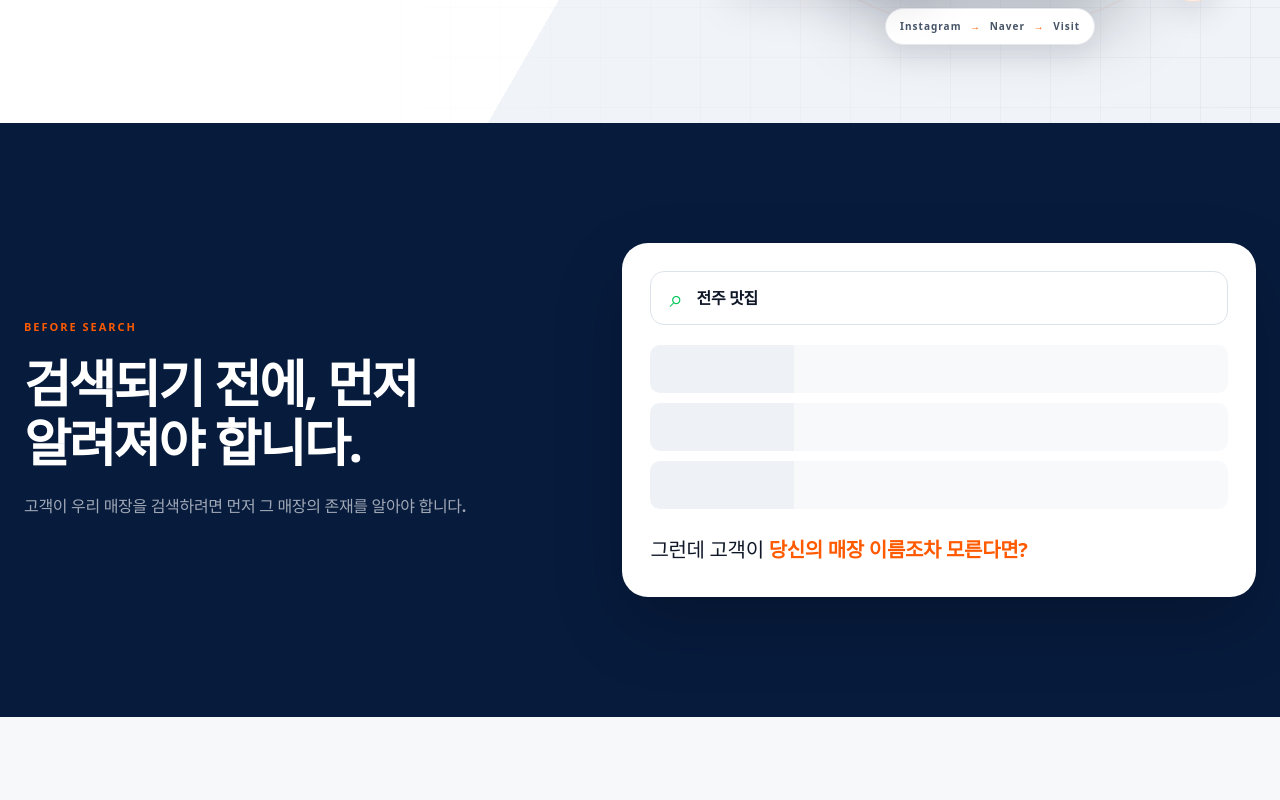
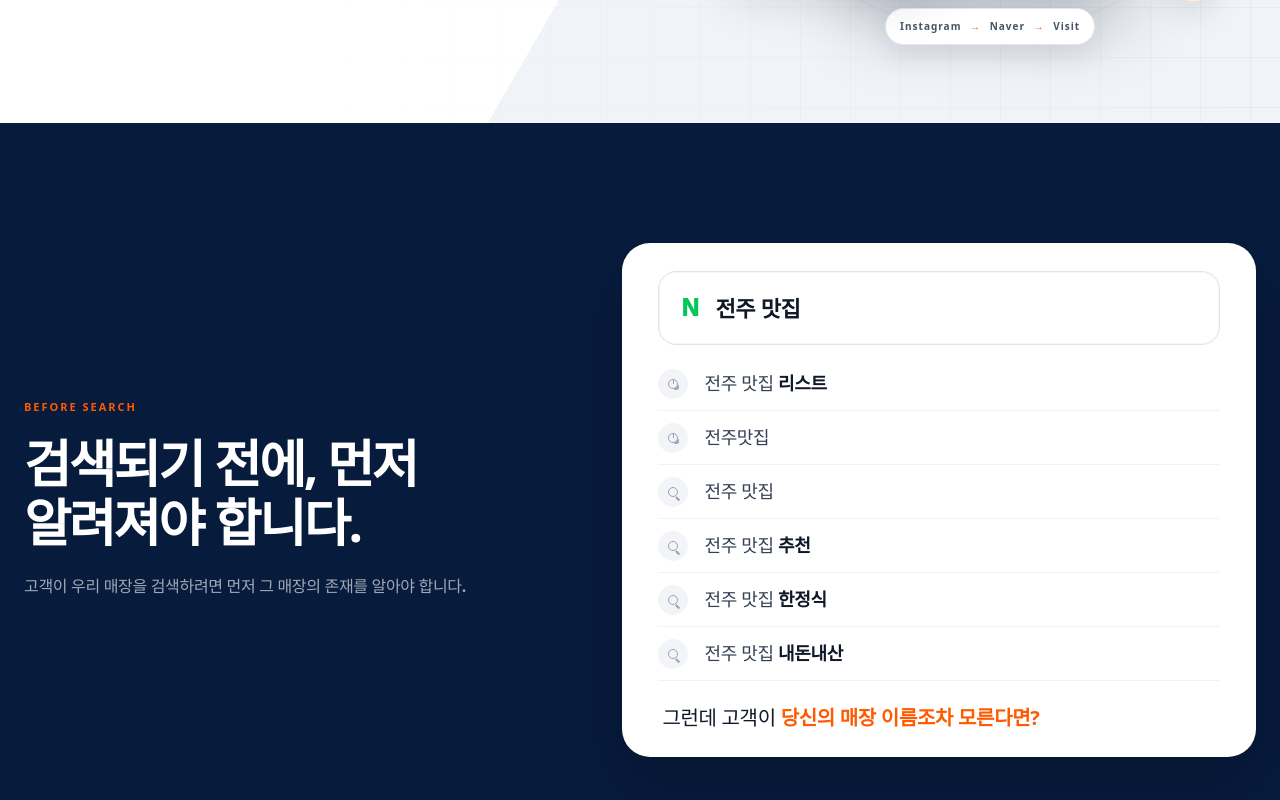
Before and after one commit to sangil92/donghaeng_company, a Next.js app: page / in a window 1280 px wide. Shown: the part 720-1520 px from the top of the page. Built offline with nearby package versions, Linux system fonts and the light colour scheme.

Commit message:
Update search card to Naver autocomplete style

```diff
--- a/app/polish.css
+++ b/app/polish.css
@@ -157,6 +157,102 @@
 .signal{
   bottom:0;
   box-shadow:0 10px 28px rgba(3,17,39,.08);
+}
+
+.search-card{
+  overflow:hidden;
+  padding:28px 36px 22px;
+  border-radius:28px;
+}
+
+.search-card .search-bar{
+  height:74px;
+  padding:0 22px;
+  gap:17px;
+  border-radius:18px;
+  background:#fff;
+  box-shadow:inset 0 0 0 1px rgba(228,231,236,.32);
+}
+
+.search-n-mark{
+  color:#03c75a;
+  font-family:Arial,sans-serif;
+  font-size:36px;
+  font-weight:950;
+  line-height:1;
+}
+
+.search-card .search-bar b{
+  color:#101828;
+  font-size:22px;
+  font-weight:850;
+}
+
+.search-suggestions{
+  margin-top:12px;
+}
+
+.search-suggestion{
+  display:flex;
+  align-items:center;
+  gap:16px;
+  min-height:54px;
+  border-bottom:1px solid #f0f2f4;
+  color:#344054;
+  font-size:18px;
+  line-height:1.4;
+}
+
+.search-suggestion strong{
+  color:#101828;
+  font-weight:900;
+}
+
+.suggestion-icon{
+  position:relative;
+  display:inline-flex;
+  flex:0 0 30px;
+  align-items:center;
+  justify-content:center;
+  width:30px;
+  height:30px;
+  border-radius:50%;
+  background:#f2f4f7;
+  color:#98a2b3;
+}
+
+.suggestion-icon::before{
+  content:"";
+  width:10px;
+  height:10px;
+  border:1.5px solid currentColor;
+  border-radius:50%;
+}
+
+.suggestion-icon-clock::after{
+  content:"";
+  position:absolute;
+  width:1.5px;
+  height:5px;
+  background:currentColor;
+  transform:translateY(-2px) rotate(0deg);
+  transform-origin:bottom center;
+}
+
+.suggestion-icon-clock::before{box-shadow:3px 3px 0 -2px currentColor}
+
+.suggestion-icon-search::after{
+  content:"";
+  position:absolute;
+  width:5px;
+  height:1.5px;
+  background:currentColor;
+  transform:translate(5px,5px) rotate(45deg);
+  transform-origin:left center;
+}
+
+.search-card > p{
+  margin:22px 4px 2px;
 }
 
 .proof-section{
@@ -484,6 +580,14 @@
   .search-cue small{font-size:8px}
   .search-cue strong{font-size:13px}
   .search-cue span{font-size:9px}
+  .search-card{padding:18px 16px 16px;border-radius:22px}
+  .search-card .search-bar{height:58px;padding:0 16px;gap:12px;border-radius:15px}
+  .search-n-mark{font-size:30px}
+  .search-card .search-bar b{font-size:19px}
+  .search-suggestions{margin-top:8px}
+  .search-suggestion{gap:12px;min-height:46px;font-size:15px}
+  .suggestion-icon{flex-basis:26px;width:26px;height:26px}
+  .search-card > p{margin:18px 2px 0;font-size:16px}
   .proof-section::before{width:430px;height:430px;top:-260px}
   .viral-target{height:430px;margin-top:12px}
   .viral-target::before{width:390px;height:390px}
--- a/components/ProblemSection.tsx
+++ b/components/ProblemSection.tsx
@@ -1,3 +1,13 @@
 import { SectionHeading } from "./SectionHeading";
 import { Reveal } from "./Reveal";
-export function ProblemSection(){return <section className="dark-section problem-section"><div className="shell"><SectionHeading dark eyebrow="BEFORE SEARCH" title="검색되기 전에, 먼저 알려져야 합니다." body="고객이 우리 매장을 검색하려면 먼저 그 매장의 존재를 알아야 합니다."/><Reveal className="search-card"><div className="search-bar"><span>⌕</span><b>전주 맛집</b></div><div className="search-results"><div/><div/><div/></div><p>그런데 고객이 <strong>당신의 매장 이름조차 모른다면?</strong></p></Reveal></div></section>}
+
+const searchSuggestions = [
+  { icon: "clock", content: <>전주 맛집 <strong>리스트</strong></> },
+  { icon: "clock", content: <>전주맛집</> },
+  { icon: "search", content: <>전주 맛집</> },
+  { icon: "search", content: <>전주 맛집 <strong>추천</strong></> },
+  { icon: "search", content: <>전주 맛집 <strong>한정식</strong></> },
+  { icon: "search", content: <>전주 맛집 <strong>내돈내산</strong></> },
+] as const;
+
+export function ProblemSection(){return <section className="dark-section problem-section"><div className="shell"><SectionHeading dark eyebrow="BEFORE SEARCH" title="검색되기 전에, 먼저 알려져야 합니다." body="고객이 우리 매장을 검색하려면 먼저 그 매장의 존재를 알아야 합니다."/><Reveal className="search-card"><div className="search-bar"><span className="search-n-mark" aria-hidden="true">N</span><b>전주 맛집</b></div><div className="search-suggestions" aria-label="전주 맛집 검색어 추천">{searchSuggestions.map((suggestion, index) => <div className="search-suggestion" key={`${suggestion.icon}-${index}`}><span className={`suggestion-icon suggestion-icon-${suggestion.icon}`} aria-hidden="true" /> <span>{suggestion.content}</span></div>)}</div><p>그런데 고객이 <strong>당신의 매장 이름조차 모른다면?</strong></p></Reveal></div></section>}
```
